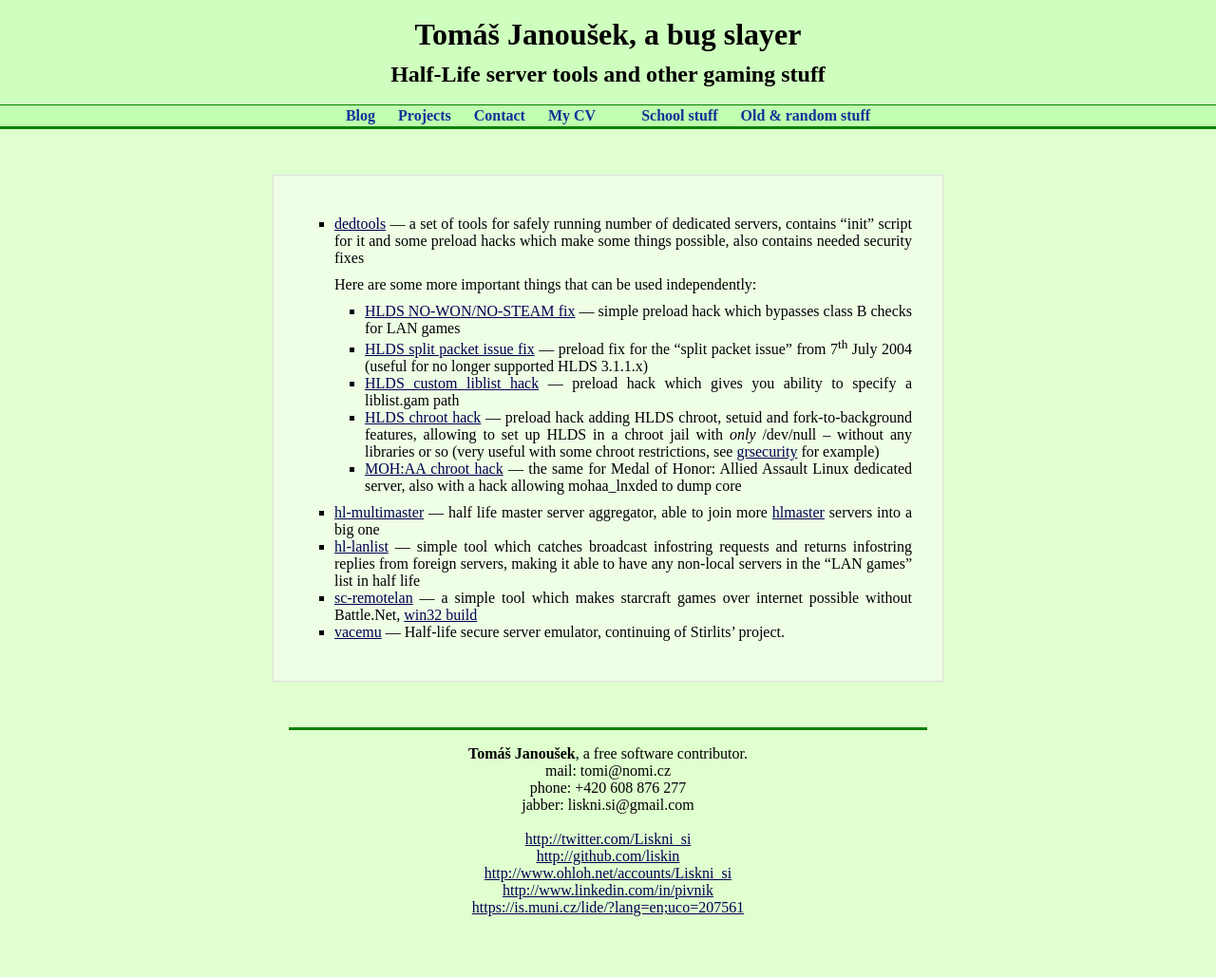
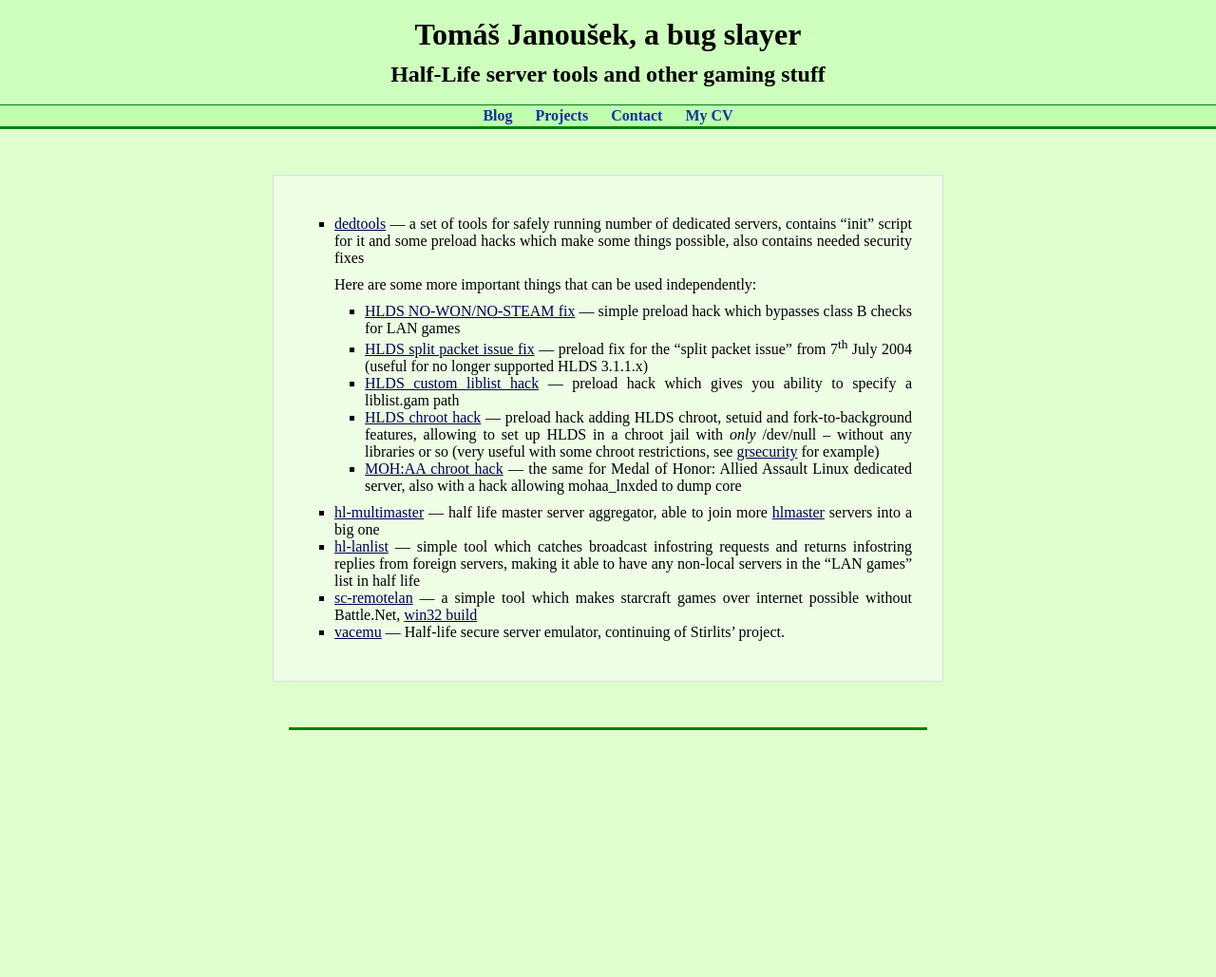
Before and after one commit to liskin/work.lisk.in, a Jekyll site: the page built from gaming.md, in a window 1280 px wide. Shown: the whole page at 95% size. Built offline with Jekyll 4.4.1, drawn with Linux system fonts in a browser that asks for light colours; Markdown is read by kramdown in place of the engine named in the settings; after the commit the page ends 900 px from its top, so only the background shows below that.

Commit message:
drop old crap, separate contact, update

```diff
--- a/_config.yml
+++ b/_config.yml
@@ -1,2 +1,2 @@
-markdown: rdiscount
-pygments: true
+markdown: kramdown
+highlighter: pygments
--- a/_includes/footer.html
+++ b/_includes/footer.html
@@ -1,14 +1,4 @@
-	<div id="paticka">
-	    <a name="contact"></a>
-	    <strong>Tomáš Janoušek</strong>, a free software contributor.<br/>
-	    mail: tomi@nomi.cz<br />
-	    phone: +420 608 876 277<br/>
-	    jabber: liskni.si@gmail.com<br/><br/>
-	    <a href="http://twitter.com/Liskni_si">http://twitter.com/Liskni_si</a><br />
-	    <a href="http://github.com/liskin">http://github.com/liskin</a><br />
-	    <a href="http://www.ohloh.net/accounts/Liskni_si">http://www.ohloh.net/accounts/Liskni_si</a><br/>
-	    <a href="http://www.linkedin.com/in/pivnik">http://www.linkedin.com/in/pivnik</a><br/>
-	    <a href="https://is.muni.cz/lide/?lang=en;uco=207561">https://is.muni.cz/lide/?lang=en;uco=207561</a>
-	</div>
-    </body>
+		<div id="paticka">
+		</div>
+	</body>
 </html>
--- a/_includes/nav.html
+++ b/_includes/nav.html
@@ -1,9 +1,6 @@
 	<div id="navupdiv"><div id="navdiv"><ul id="nav">
 	    <li><a href="/"><strong>Blog</strong></a></li>
-	    <li><a href="/projects/"><strong>Projects</strong></a></li>
-	    <li><a href="#contact"><strong>Contact</strong></a></li>
+	    <li><a href="https://github.com/liskin?tab=repositories"><strong>Projects</strong></a></li>
+	    <li><a href="/contact/"><strong>Contact</strong></a></li>
 	    <li><a href="http://store.lisk.in/tmp/perm/janousek_cv_en.pdf"><strong>My CV</strong></a></li>
-	    <li></li>
-	    <li><a href="http://school.lisk.in/"><strong>School stuff</strong></a></li>
-	    <li><a href="/stuff/"><strong>Old &amp; random stuff</strong></a></li>
 	</ul></div></div>
--- a/gaming.md
+++ b/gaming.md
@@ -10,6 +10,7 @@
     some things possible, also contains needed security fixes
 
     Here are some more important things that can be used independently:
+
       - [HLDS NO-WON/NO-STEAM fix][hlds_nowon] — simple preload hack which
         bypasses class B checks for LAN games
       - [HLDS split packet issue fix][hlds_20040707fix] — preload fix for the
@@ -21,10 +22,11 @@
         setuid and fork-to-background features, allowing to set up HLDS in a
         chroot jail with _only_ /dev/null – without any libraries or so
         (very useful with some chroot restrictions, see [grsecurity][grsec]
-	for example)
+        for example)
       - [MOH:AA chroot hack][mohaa_chroot] — the same for Medal of Honor:
         Allied Assault Linux dedicated server, also with a hack allowing
         mohaa\_lnxded to dump core
+
   - [hl-multimaster][] — half life master server aggregator, able to join more
     [hlmaster][hlmaster] servers into a big one
   - [hl-lanlist][] — simple tool which catches broadcast infostring requests
--- a/styles/proj.css
+++ /dev/null
@@ -1,38 +0,0 @@
-#projects div.sec {
-    border-top: 0.5ex solid #668;
-    border-left: 0.5ex solid #668;
-    padding: 10px 0 15px 15px;
-    margin-top: 3em;
-}
-
-#projects div.sec div.sec {
-    border-left: none;
-    padding-bottom: 0;
-}
-
-#projects div.sec h2 {
-    font-size: 160%;
-    margin: 0 0 1em 0;
-}
-
-#projects div.sec div.sec h2 {
-    font-size: 140%;
-}
-
-#projects div.item {
-    border-left: 0.3ex solid #668;
-    padding: 5px 5px 5px 10px;
-    margin-top: 1em;
-}
-
-#projects div.item h3 {
-    font-size: 120%;
-    margin: 3px 0 0.5em 0;
-}
-
-#projects div.item h4 {
-    display: block;
-    float: right;
-    color: #333;
-    margin: 2px;
-}
```
Also changed, not shown: contact.md (added, +15 -0 lines), projects.html (deleted, +0 -272 lines), stuff.md (deleted, +0 -18 lines).
